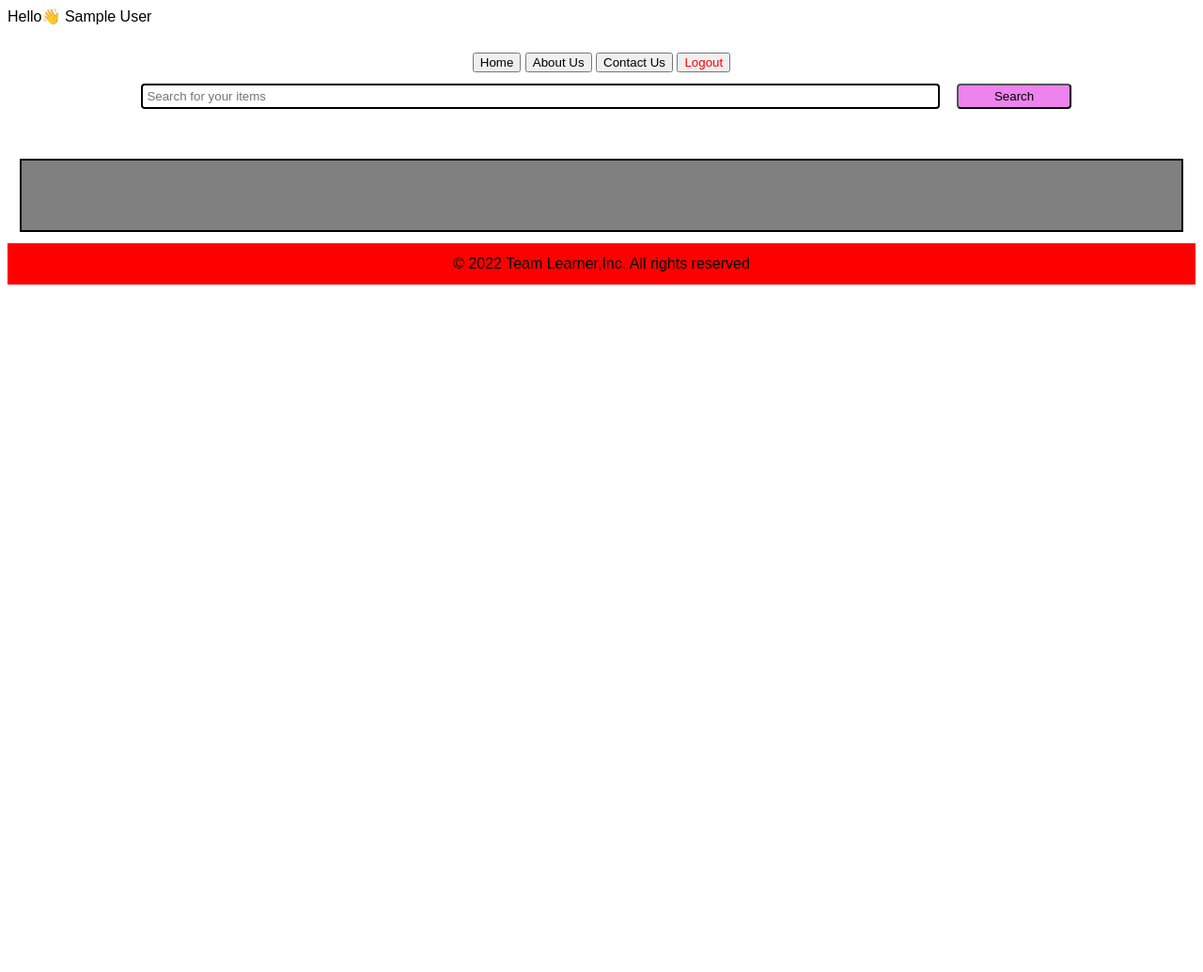
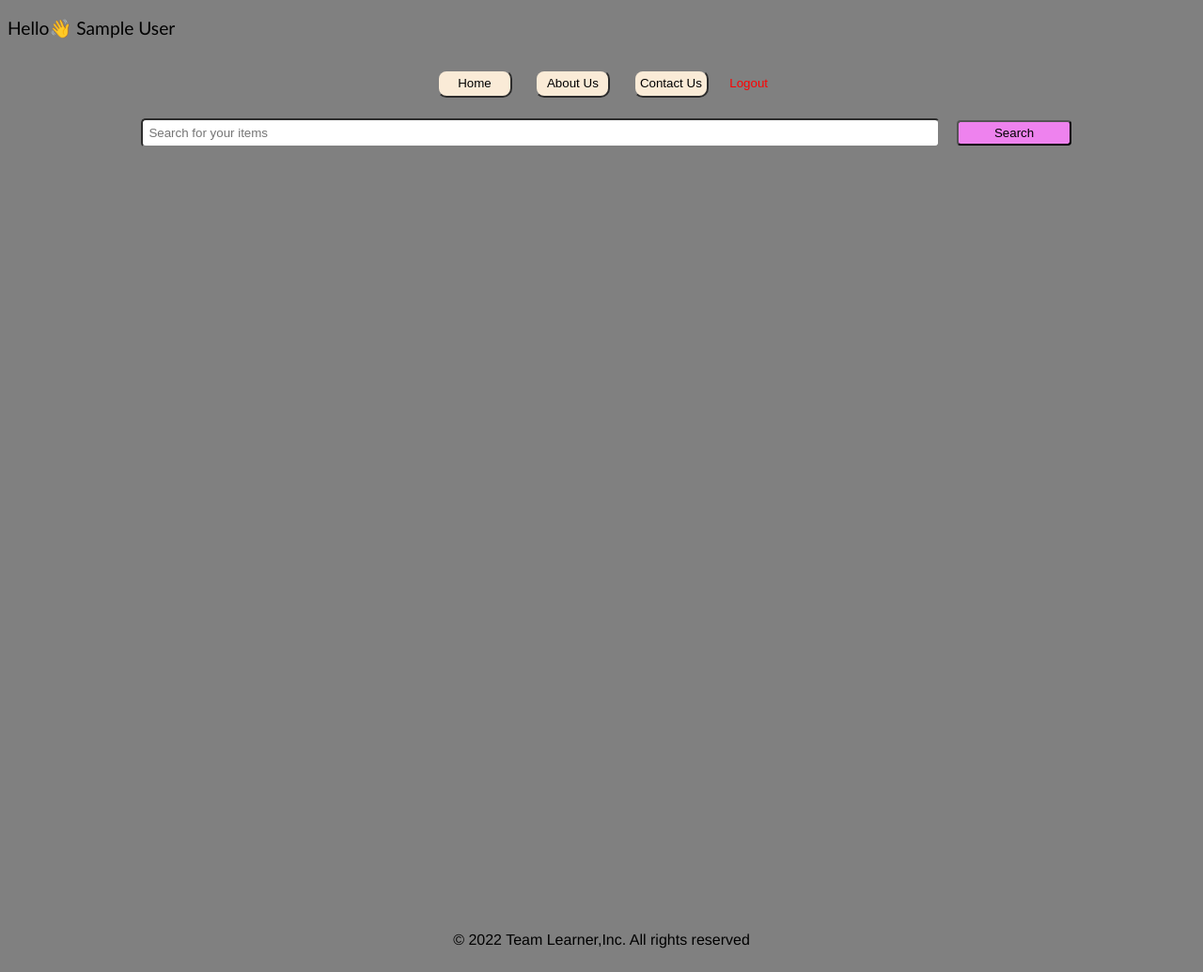
Before and after one commit to NareshVishnoi/webster-2022-project, a PHP site: page /login.php in a window 1280 px wide. Shown: the whole page at 94% size. Before the commit the page ends 303 px from the top, so only its background shows below. Run offline with PHP 8.4, Linux system fonts and the light colour scheme; the visitor is signed in with stand-in values (Sample User, id 1).

Commit message:
Update style.css

```diff
--- a/style.css
+++ b/style.css
@@ -1,17 +1,21 @@
-.wrapper{
-    /* border: 2px solid black; */
+.wrapper {
+    font-family: 'Franklin Gothic Medium', 'Arial Narrow', Arial, sans-serif;
     margin: 1%;
     padding: 1%;
 }
+body{
+    background-color: grey;
+}
 
-.name{
+.name {
     width: 70%;
-    border: 2px solid black;
-    border-radius: 4px;
+    border-color: grey;
+    border-radius: 5px;
     margin: 1%;
-    padding: 4px;
+    padding: 6px;
 }
-#this{
+
+#this {
     width: 10%;
     margin: 2px;
     padding: 4px;
@@ -20,31 +24,34 @@
     font-family: Arial, Helvetica, sans-serif;
 }
 
-.main{
-    border: 2px solid black;
+.main {
+border-color: transparent;
     margin: 1%;
-    padding: 1%;
-    background-color: gray;
+    padding: 2%;
+    background-color: grey;
+    height: 90%;
 }
-.footer{
-    background-color:  red;
+
+.footer {
+    font-family: 'Times New Roman', Times, serif;
     text-align: center;
 }
-.your{
+
+.your {
     display: inline-block;
     width: 10%;
     background-color: white;
     margin: 1%;
     padding: 1%;
 
+}
 
-
-}
-a{
+a {
     text-decoration: none;
     color: red;
 }
- li{
+
+li {
     font-weight: bold;
     margin: 1%;
     list-style: none;
@@ -53,22 +60,27 @@ text-align: center;
 
 
 }
-li:hover{
+
+li:hover {
     color: black;
 }
-.me{
+
+.me {
     text-align: center;
 }
-*{
+
+* {
     font-family: Arial, Helvetica, sans-serif;
 }
-.login{
+
+.login {
     padding: 1%;
     margin: auto;
     border-radius: 4px;
 
 }
-li.profile{
+
+li.profile {
     font-weight: bold;
     margin: 1%;
     list-style: none;
@@ -77,3 +89,43 @@ text-align: center;
 
 
 }
+
+.p1 {
+   font-family: 'Gill Sans', 'Gill Sans MT', Calibri, 'Trebuchet MS', sans-serif;
+    background-color:transparent;
+    position: relative;
+    top: 10px;
+    font-size: larger;
+    color:black ;
+    font-weight: 5px;
+
+
+}
+
+.p2 {
+    font-family: Cambria, Cochin, Georgia, Times, 'Times New Roman', serif;
+    background-color: transparent;
+}
+.button{
+    cursor: pointer;
+}
+.a{
+    border-color: black 2px;
+    border-radius: 3px;
+}
+.home{
+    background-color:antiquewhite;
+    padding: 5px;
+    width: 80px;
+    height: 30px;
+    margin: 10px;
+    border-radius: 10px;
+    border-color: grey;
+    cursor: pointer;
+}
+.logout{
+  color: red;
+  background-color: transparent;
+  border-color: transparent;
+
+}
```
Lines whose indentation alone changed are shown as unchanged.
